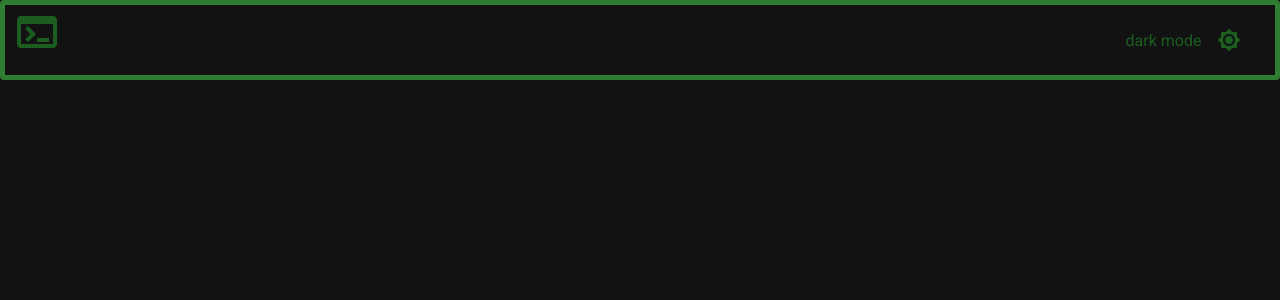
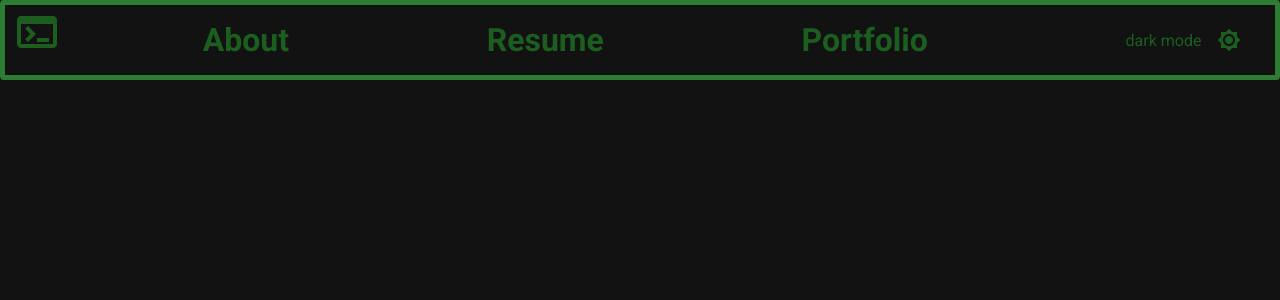
Before and after one commit to tarekel96/Portfolio_App, a Next.js app in the folder next-portfolio/: page / in a window 1280 px wide. Shown: the top 300 px of the page. Built offline with nearby package versions, Linux system fonts and the light colour scheme.

Commit message:
added navitems

```diff
--- a/next-portfolio/components/Navbar.js
+++ b/next-portfolio/components/Navbar.js
@@ -30,6 +30,20 @@ const Terminal = styled(TerminalIcon)(({ theme }) => ({
 	}
 }));
 
+const SubNavWrapper = styled('div')(({ theme }) => ({
+	flex: '2',
+	display: 'flex',
+	justifyContent: 'space-evenly'
+}));
+
+const NavItem = styled('h1')(({ theme }) => ({
+	fontSize: '32px',
+	cursor: 'pointer',
+	'&:hover': {
+		color: theme.palette.text.secondary
+	}
+}));
+
 export const Navbar = () => {
 	const theme = useTheme();
 	// @ts-ignore
@@ -37,6 +51,11 @@ export const Navbar = () => {
 	return (
 		<Wrapper>
 			<Terminal />
+			<SubNavWrapper>
+				<NavItem>About</NavItem>
+				<NavItem>Resume</NavItem>
+				<NavItem>Portfolio</NavItem>
+			</SubNavWrapper>
 			{theme.palette.mode} mode
 			<IconButton sx={{ ml: 1 }} onClick={toggleDarkMode} color="inherit">
 				{theme.palette.mode === 'dark' ? <Brightness7Icon /> : <Brightness4Icon />}
```
